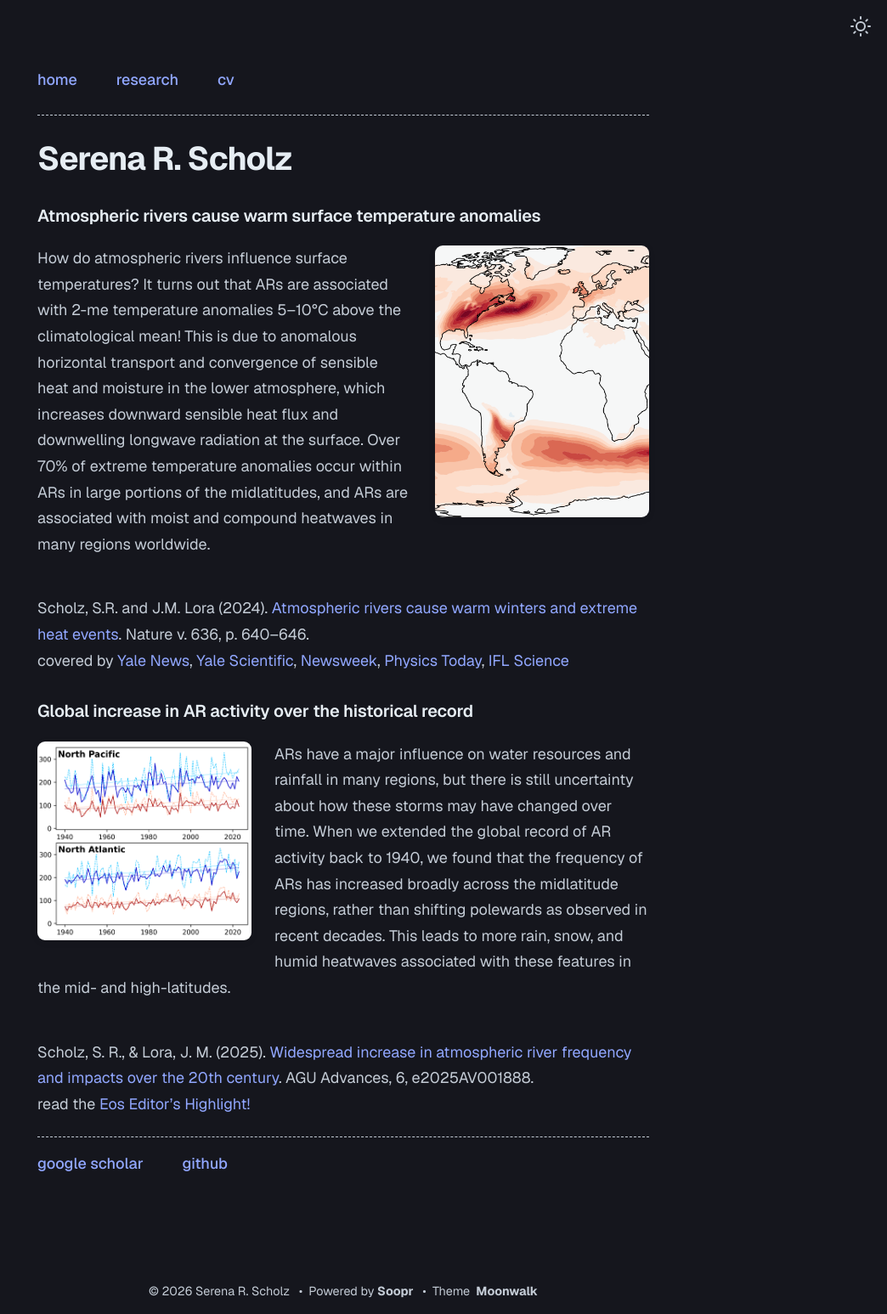
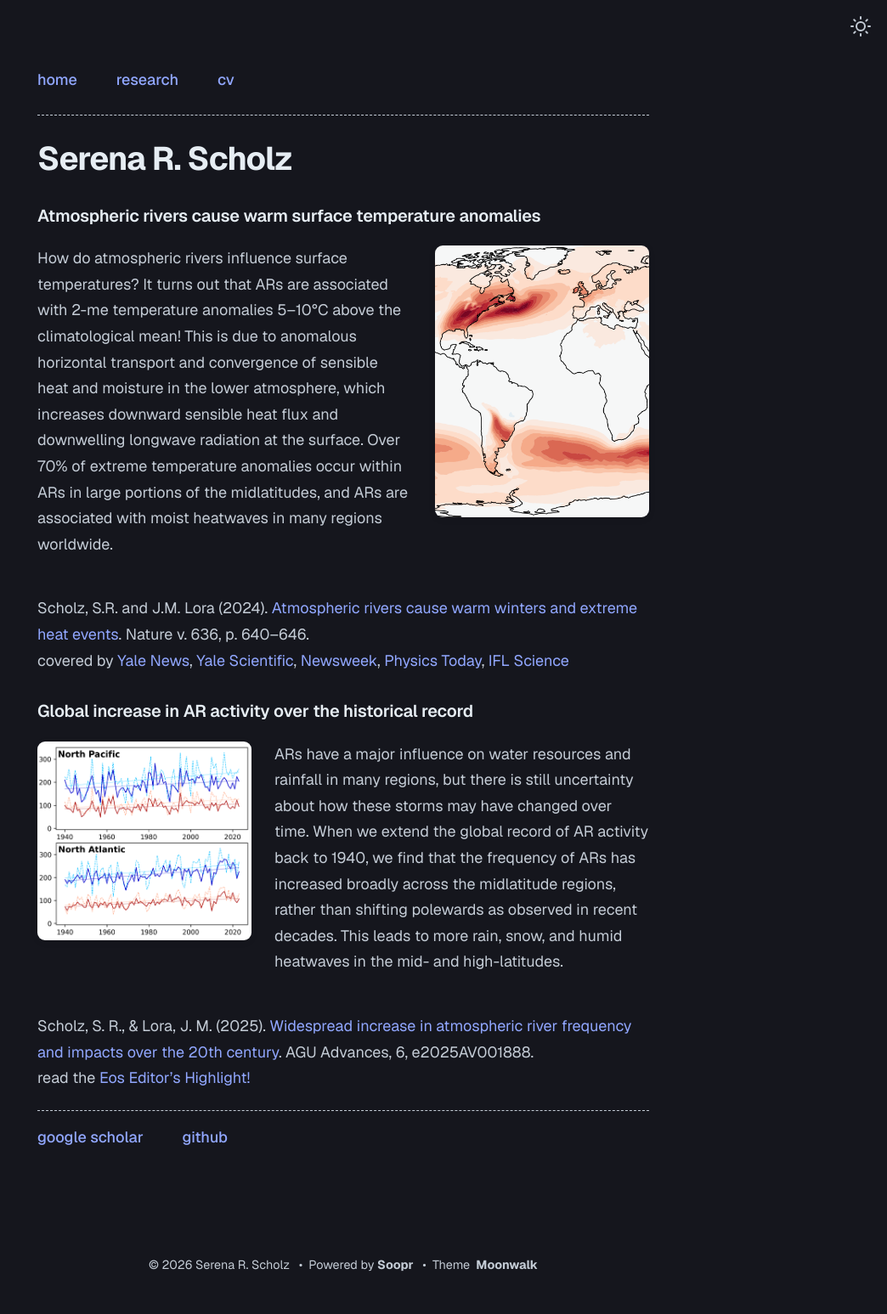
Before and after one commit to serenarscholz/serenarscholz.github.io, a Jekyll site: the page built from research.md, in a window 1280 px wide. Shown: the whole page at 85% size, without its empty margins (236-1280 px from the left). Built offline with Jekyll 4.4.1, drawn with Linux system fonts in a browser that asks for light colours; after the commit the page ends 1516 px from its top, so only the background shows below that.

Commit message:
Update research.md

```diff
--- a/research.md
+++ b/research.md
@@ -10,7 +10,7 @@ permalink: /research/
      alt="Net effect of 2m temperature anomalies associated with atmospheric rivers"
      style="float: right; width: 35%; margin: 0 0 1em 1.5em;">
 
-How do atmospheric rivers influence surface temperatures? It turns out that ARs are associated with 2-me temperature anomalies 5–10°C above the climatological mean! This is due to anomalous horizontal transport and convergence of sensible heat and moisture in the lower atmosphere, which increases downward sensible heat flux and downwelling longwave radiation at the surface. Over 70% of extreme temperature anomalies occur within ARs in large portions of the midlatitudes, and ARs are associated with moist and compound heatwaves in many regions worldwide.
+How do atmospheric rivers influence surface temperatures? It turns out that ARs are associated with 2-me temperature anomalies 5–10°C above the climatological mean! This is due to anomalous horizontal transport and convergence of sensible heat and moisture in the lower atmosphere, which increases downward sensible heat flux and downwelling longwave radiation at the surface. Over 70% of extreme temperature anomalies occur within ARs in large portions of the midlatitudes, and ARs are associated with moist heatwaves in many regions worldwide.
 <div style="clear: both;"></div>
 
 Scholz, S.R. and J.M. Lora (2024). [Atmospheric rivers cause warm winters and extreme heat events](https://doi.org/10.1038/s41586-024-08238-7). Nature v. 636, p. 640–646.\
@@ -21,7 +21,7 @@ covered by [Yale News](https://news.yale.edu/2024/12/18/intense-ribbons-rain-als
 <img src="/assets/trendfig_forwebsite.png"
      alt="Trend in monthly AR hours, DJF"
      style="float: left; width: 35%; margin: 0 1.5em 1em 0;">
-ARs have a major influence on water resources and  rainfall in many regions, but there is still  uncertainty about how these storms may have changed over time. When we extended the global record of AR activity back to 1940, we found that the frequency of ARs has increased broadly across the midlatitude regions, rather than shifting polewards as observed in recent decades. This leads to more rain, snow, and humid heatwaves associated with these features in the mid- and high-latitudes.
+ARs have a major influence on water resources and rainfall in many regions, but there is still  uncertainty about how these storms may have changed over time. When we extend the global record of AR activity back to 1940, we find that the frequency of ARs has increased broadly across the midlatitude regions, rather than shifting polewards as observed in recent decades. This leads to more rain, snow, and humid heatwaves in the mid- and high-latitudes.
 <div style="clear: both;"></div>
 
 Scholz, S. R., & Lora, J. M. (2025). [Widespread increase in atmospheric river frequency and impacts over the 20th century](https://doi.org/10.1029/2025AV001888). AGU Advances, 6, e2025AV001888.\
```
